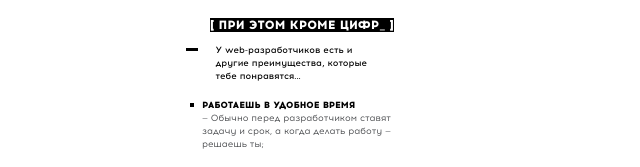
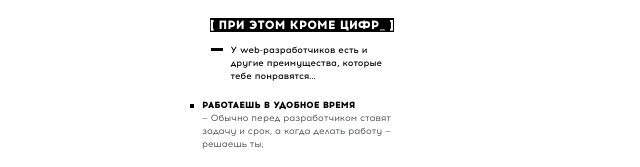
Before and after one commit to Gani4ka/hackathon-07.07.18, a website: page src/index.html in a window 1280 px wide. Shown: the part 1880-2047 px from the top of the page, 338-978 px from the left. Drawn offline with nearby package versions, Linux system fonts and the light colour scheme; files that its build step writes are made by us from their sources.

Commit message:
notnumber at night

```diff
--- a/src/scss/layout/notnumber-section.scss
+++ b/src/scss/layout/notnumber-section.scss
@@ -78,7 +78,9 @@
     font-weight: 500;
     line-height: 13px;
     margin: 0 auto;
+    text-align: left;
     position: relative;
+    padding-left: 15px;
   }
 
   .notnumber-section_subtitle::before {
@@ -90,7 +92,7 @@
     display: block;
     position: absolute;
     top: 5px;
-    left: -30px;
+    left: -5px;
   }
 
   .notnumber-section__list {
@@ -111,7 +113,7 @@
 
   .notnumber-section__item__title::before {
     position: absolute;
-    top: 5px;
+    top: 6px;
     left: -12px;
     content: '';
     display: block;
```
